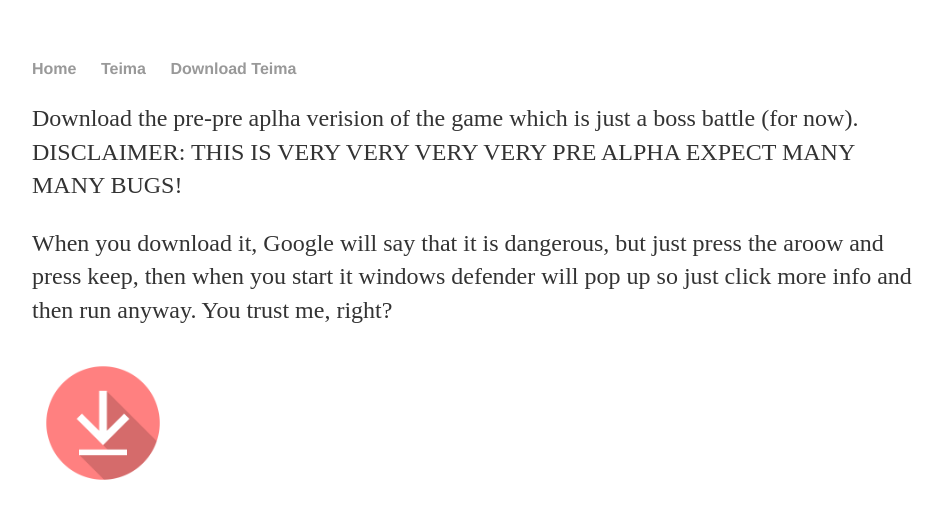
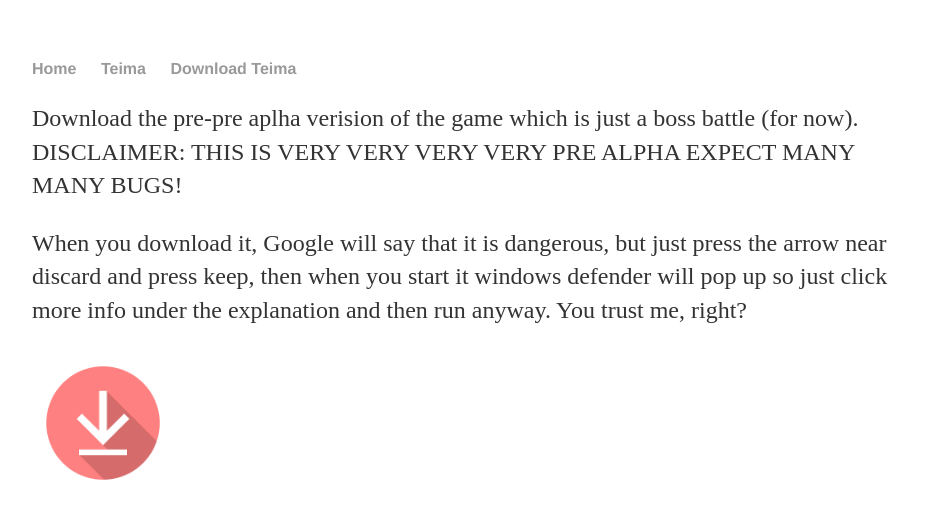
Before and after one commit to BardyBard/BardyBard.github.io, a Jekyll site: the page built from DownloadTeima.html, in a window 1280 px wide. Shown: the top 519 px of the page, without its empty margins (160-1102 px from the left). Built offline with Jekyll 4.4.1, drawn with Linux system fonts in a browser that asks for light colours.

Commit message:
Update DownloadTeima.html

```diff
--- a/DownloadTeima.html
+++ b/DownloadTeima.html
@@ -4,7 +4,7 @@ title: Download Teima
 ---
 <div class="blurb">
 	<p> Download the pre-pre aplha verision of the game which is just a boss battle (for now). DISCLAIMER: THIS IS VERY VERY VERY VERY PRE ALPHA EXPECT MANY MANY BUGS!</p>
-	<p> When you download it, Google will say that it is dangerous, but just press the aroow and press keep, then when you start it windows defender will pop up so just click more info and then run anyway. You trust me, right? <p>
+	<p> When you download it, Google will say that it is dangerous, but just press the arrow near discard and press keep, then when you start it windows defender will pop up so just click more info under the explanation and then run anyway. You trust me, right? <p>
 </div><!-- /.blurb -->
 <a href="/Teima.exe" download>
   <img border="0" src="/download-1915749_1280.png" alt="bardybard.github.io" width="142" height="142">
```
